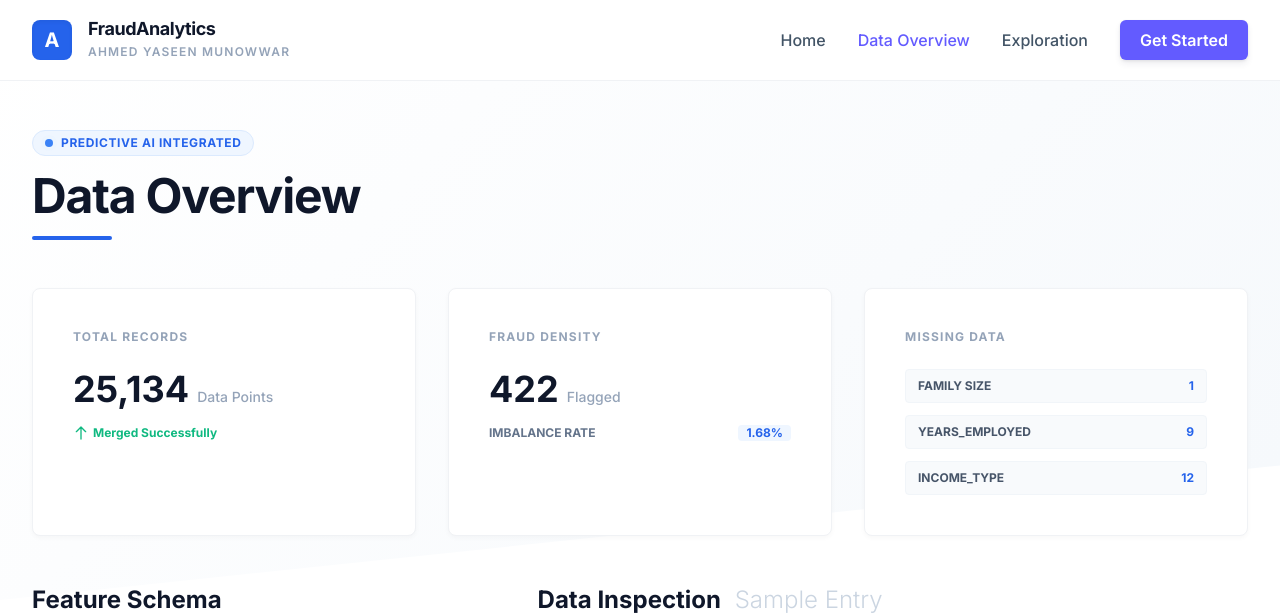
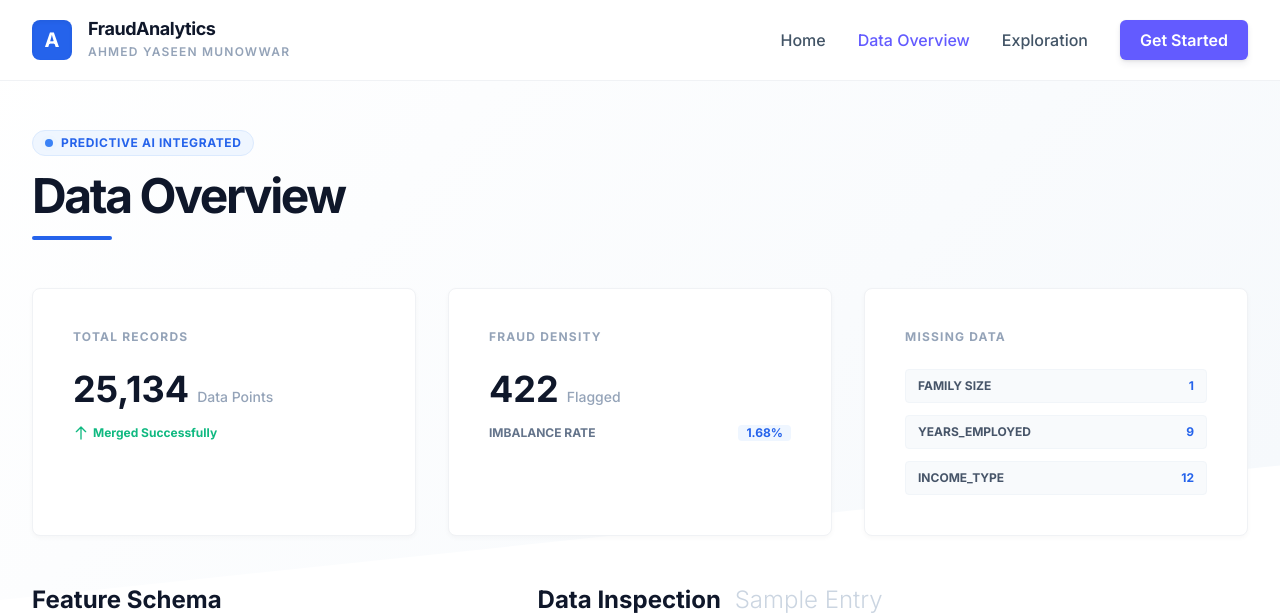
Before and after one commit to YaseenMunowwar/st20357375-CMP7005PRAC1-credit-card-fraud, a FastAPI app: page /overview in a window 1280 px wide. Shown: the top 613 px of the page. Run offline with FastAPI, Linux system fonts and the light colour scheme; parts of the project's set-up code (start-up, migrations or seed data) failed here and were passed over; some libraries are stand-ins or nearby versions.

Commit message:
tightened home title letter spacing

```diff
--- a/app/templates/base.html
+++ b/app/templates/base.html
@@ -48,7 +48,7 @@
                 </span>
                 Predictive AI Integrated
             </div>
-            <h2 class="text-5xl font-extrabold text-slate-900 tracking-tight">{{ title }}</h2>
+            <h2 class="text-5xl font-extrabold text-slate-900 tracking-tighter">{{ title }}</h2>
             <div class="h-1 w-20 bg-blue-600 mt-4 rounded-full"></div>
         </div>
 
```
